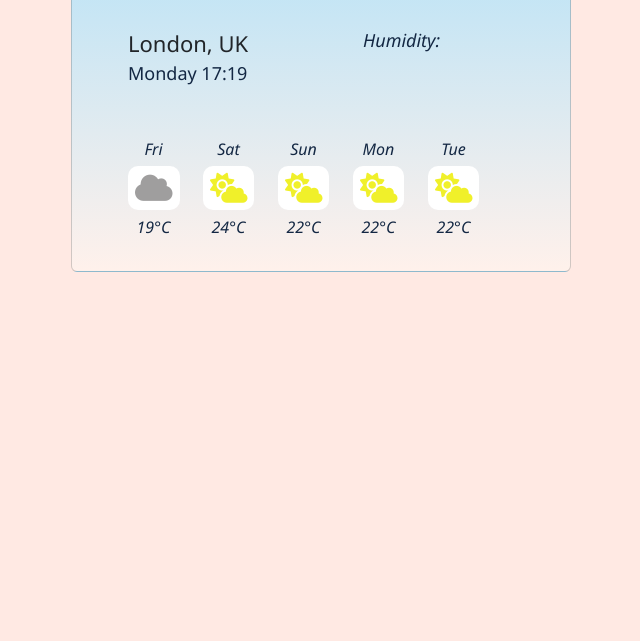
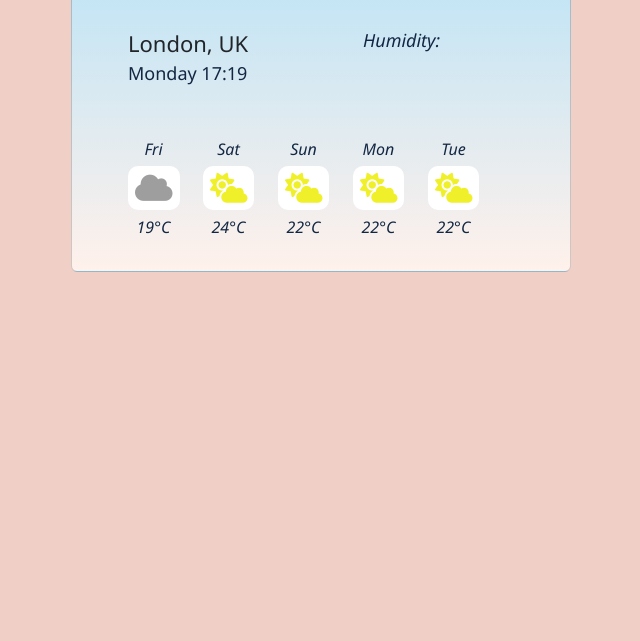
Before and after one commit to madeleinebennett4/my-weather-project, a website built with Parcel: page index.html in a window 1280 px wide. Shown: the part 159-800 px from the top of the page, without its empty margins (11-651 px from the left). Built offline with nearby package versions, Linux system fonts and the light colour scheme; no server answers.

Commit message:
updated background color in css

```diff
--- a/src/style.css
+++ b/src/style.css
@@ -1,6 +1,6 @@
 body {
   font-family: "Segoe UI", Tahoma, Geneva, Verdana, sans-serif;
-  background-color: #ffe9e3;
+  background-color: #f0cfc6;
 }
 a {
   text-decoration: none;
```
